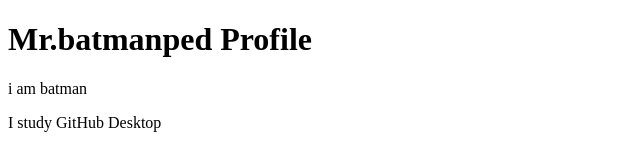
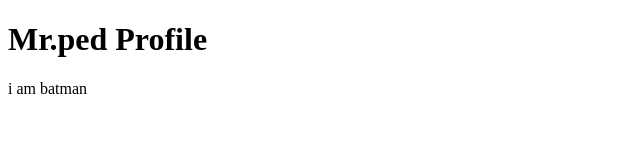
Before and after one commit to NattawatDuengsuwan/github-desktop-project, a plain HTML site: page index.html in a window 1280 px wide. Shown: the whole page, without its empty margins (0-640 px from the left). Drawn offline with Linux system fonts and the light colour scheme.

Commit message:
Revert "Add some text"
This reverts commit 81241dba2d3a7fc4cb64e08b03254c887ff1f355.

```diff
--- a/index.html
+++ b/index.html
@@ -7,8 +7,7 @@
 
 </head>
 <body>
-    <h1>Mr.batmanped Profile</h1>
+    <h1>Mr.ped Profile</h1>
     <p> i am batman</p>
-    <p>I study GitHub Desktop</p>
 </body>
 </html>
```
